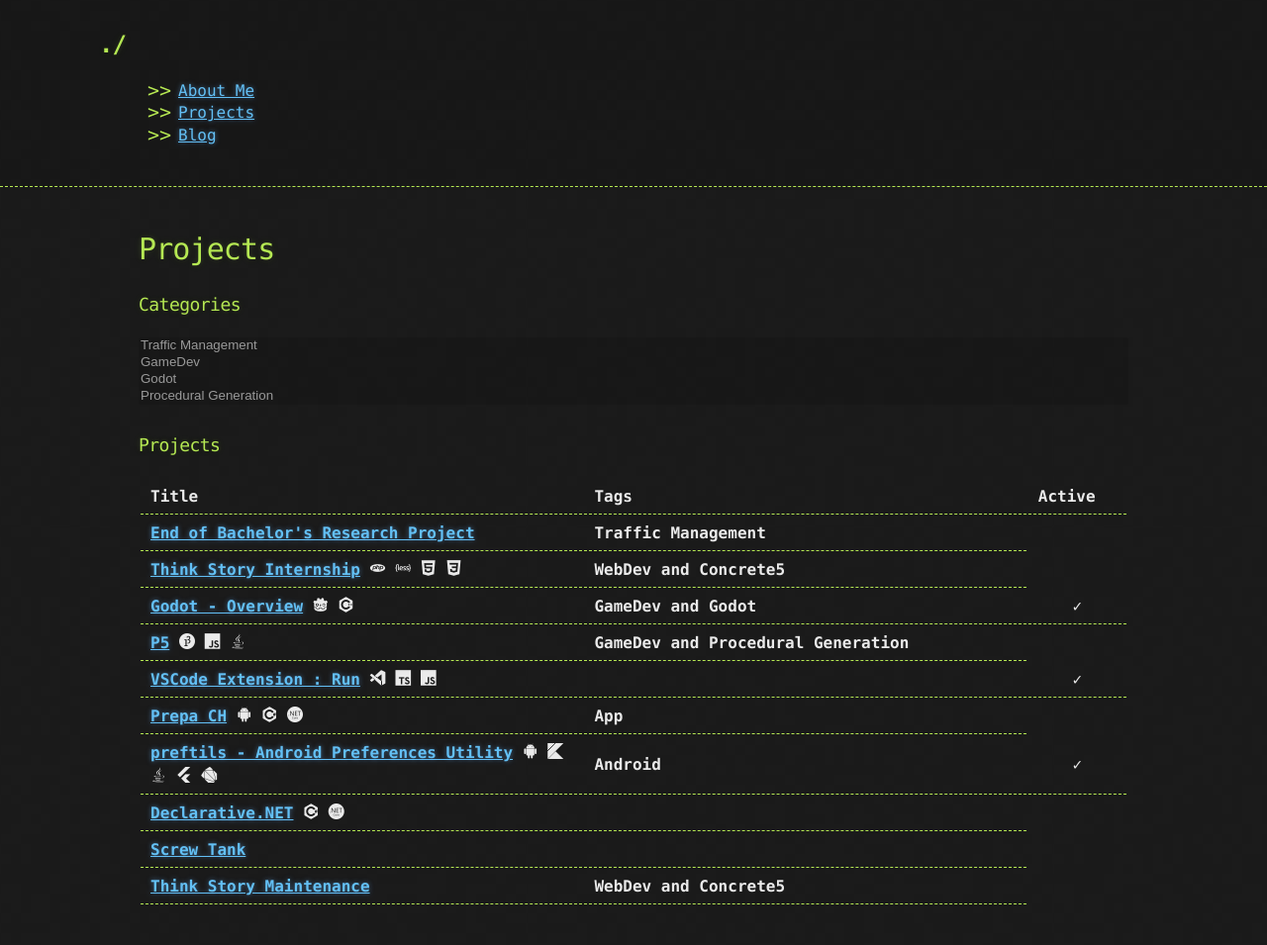
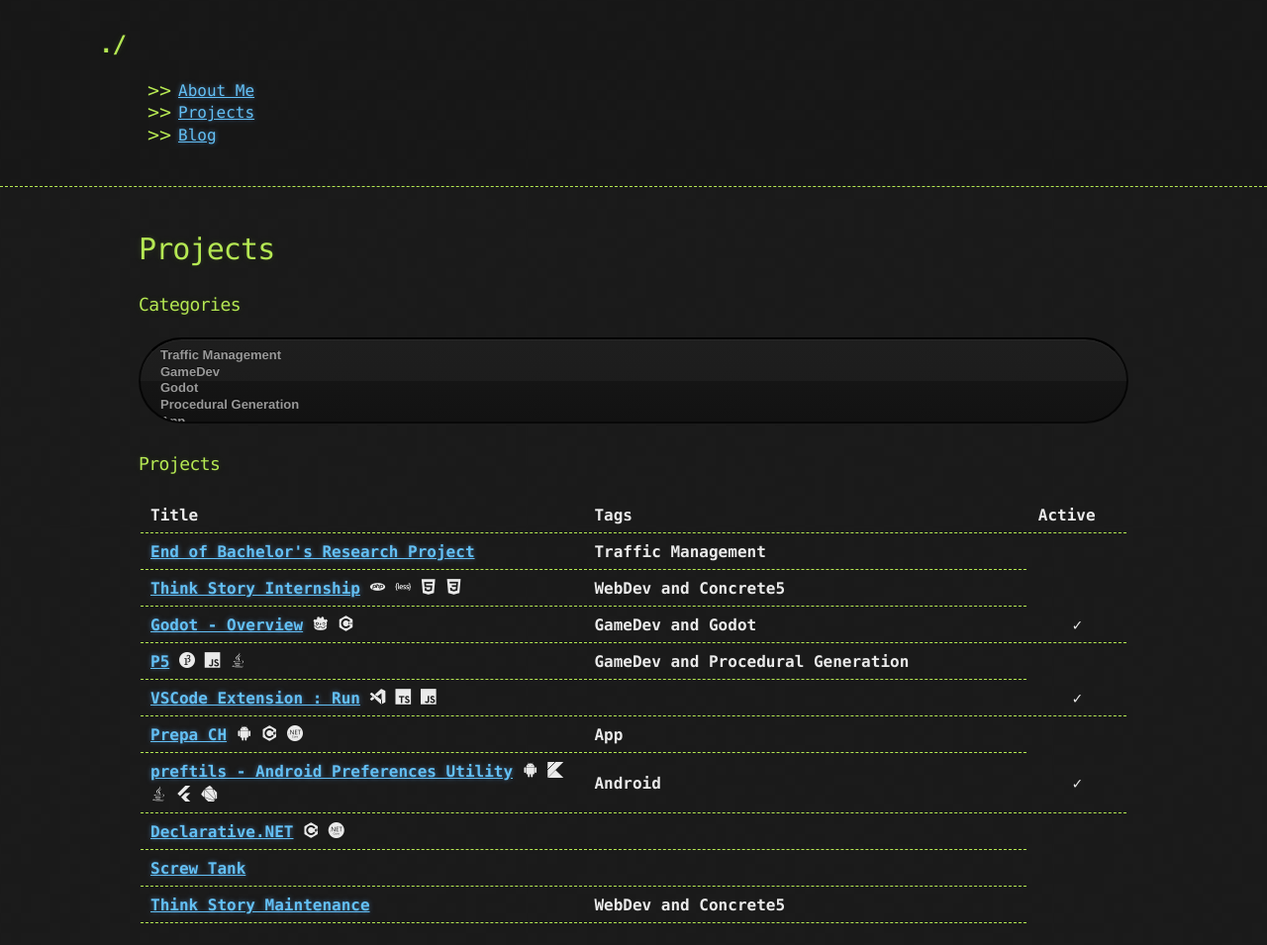
Before and after one commit to HubbleCommand/HubbleCommand.github.io, a Jekyll site: the page built from projects/index.html, in a window 1280 px wide. Shown: the whole page at 99% size. Built offline with Jekyll 4.4.1, drawn with Linux system fonts in a browser that asks for light colours; nearby versions of some CDN libraries.

Commit message:
input styling
+ handle warning

```diff
--- a/_sass/jekyll-theme-hacker.scss
+++ b/_sass/jekyll-theme-hacker.scss
@@ -62,8 +62,8 @@
   overflow-x: hidden; /* Disable horizontal scroll */
   padding-top: 20px;
   overflow:hidden;
+}
 
-}
 .sidenav a {
   padding: 6px 8px 6px 16px;
   text-decoration: none;
@@ -84,13 +84,58 @@
 }
 
 select {
-  background: rgba(0, 0, 0, 0);
-  border: none;
+  display: inline-block;
+  background: -webkit-linear-gradient(top, rgba(40, 40, 40, 0.3), rgba(35, 35, 35, 0.3) 50%, rgba(10, 10, 10, 0.3) 50%, rgba(0, 0, 0, 0.3));
+  padding: 8px 18px;
+  border-radius: 50px;
+  border: 2px solid rgba(0, 0, 0, 0.7);
+  border-bottom: 2px solid rgba(0, 0, 0, 0.7);
+  border-top: 2px solid rgba(0, 0, 0, 1);
+  color: rgba(255, 255, 255, 0.8);
+  font-family: Helvetica, Arial, sans-serif;
+  font-weight: bold;
+  font-size: 13px;
+  text-decoration: none;
+  text-shadow: 0 -1px 0 rgba(0, 0, 0, 0.75);
+  box-shadow: inset 0 1px 0 rgba(255, 255, 255, 0.05);
 }
 
 select option {
-  background: rgba(0, 0, 0, 0.1);
   color: #999;
+  font-family: Helvetica, Arial, sans-serif;
+  font-weight: bold;
+  font-size: 13px;
+}
+
+input {
+  color: rgba(255, 255, 255, 0.8);
+  font-family: Helvetica, Arial, sans-serif;
+  font-weight: bold;
+  font-size: 13px;
+  background: -webkit-linear-gradient(top, rgba(40, 40, 40, 0.3), rgba(35, 35, 35, 0.3) 50%, rgba(10, 10, 10, 0.3) 50%, rgba(0, 0, 0, 0.3));
+
+  text-decoration: none;
+  text-shadow: 0 -1px 0 rgba(0, 0, 0, 0.75);
+  box-shadow: inset 0 1px 0 rgba(255, 255, 255, 0.05);
+}
+
+input[type=range]  {
+  -webkit-appearance: none;
+  appearance: none;
+  height: 100%;
+  display: inline-block;
+  background: -webkit-linear-gradient(top, rgba(40, 40, 40, 0.3), rgba(35, 35, 35, 0.3) 50%, rgba(10, 10, 10, 0.3) 50%, rgba(0, 0, 0, 0.3));
+  border-radius: 50px;
+  border: 2px solid rgba(0, 0, 0, 0.7);
+  border-bottom: 2px solid rgba(0, 0, 0, 0.7);
+  border-top: 2px solid rgba(0, 0, 0, 1);
+  color: rgba(255, 255, 255, 0.8);
+  font-family: Helvetica, Arial, sans-serif;
+  font-weight: bold;
+  font-size: 13px;
+  text-decoration: none;
+  text-shadow: 0 -1px 0 rgba(0, 0, 0, 0.75);
+  box-shadow: inset 0 1px 0 rgba(255, 255, 255, 0.05);
 }
 
 .category-option-chosen {
@@ -114,7 +159,6 @@
     margin-left: 0;
   }
 }
-
 
 header h1:before {
   content: "./ ";
@@ -266,7 +310,6 @@
 }
 
 .btn .icon {
-  display: inline-block;
   width: 16px;
   height: 16px;
   margin: 1px 8px 0 0;
```
